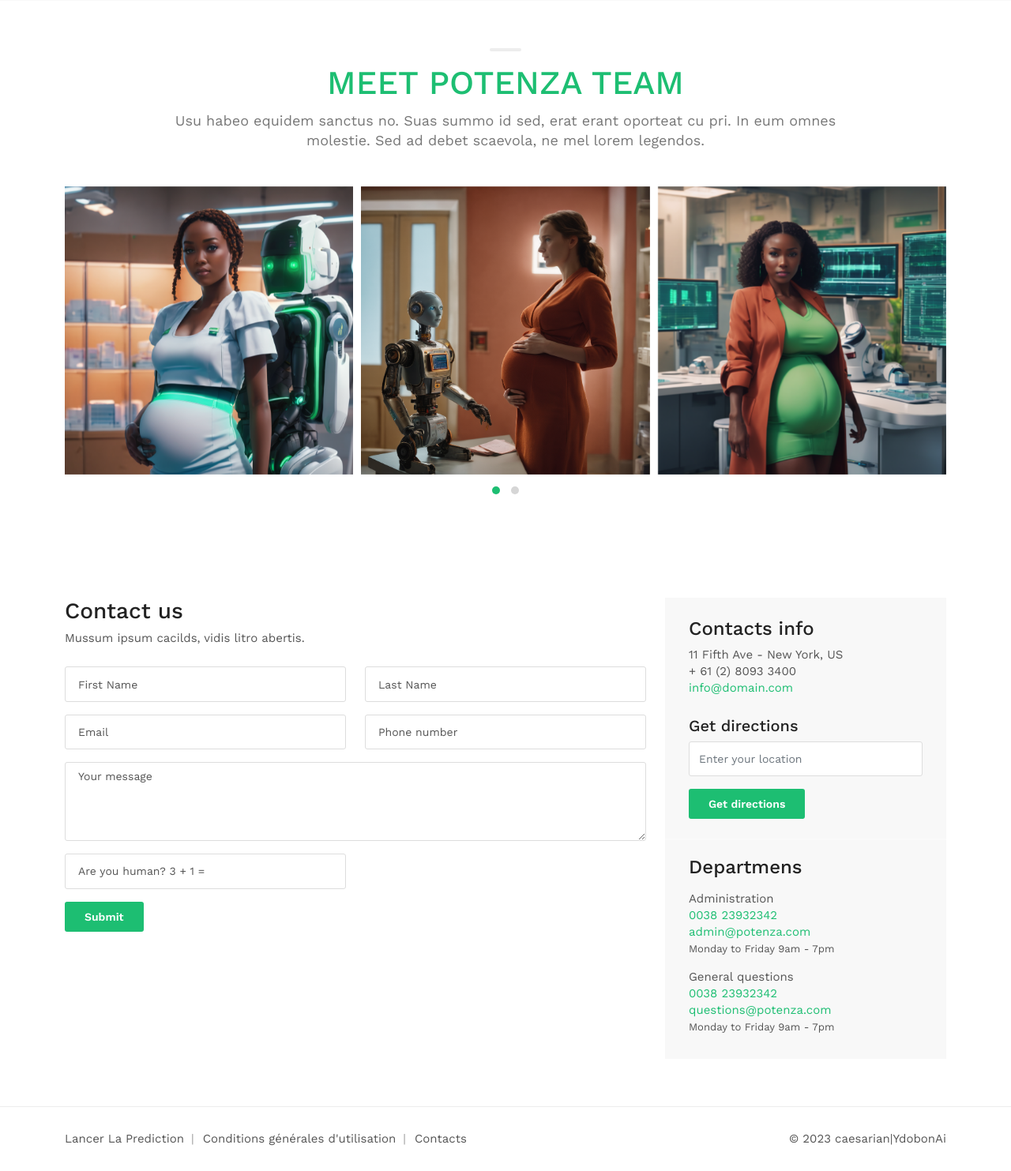
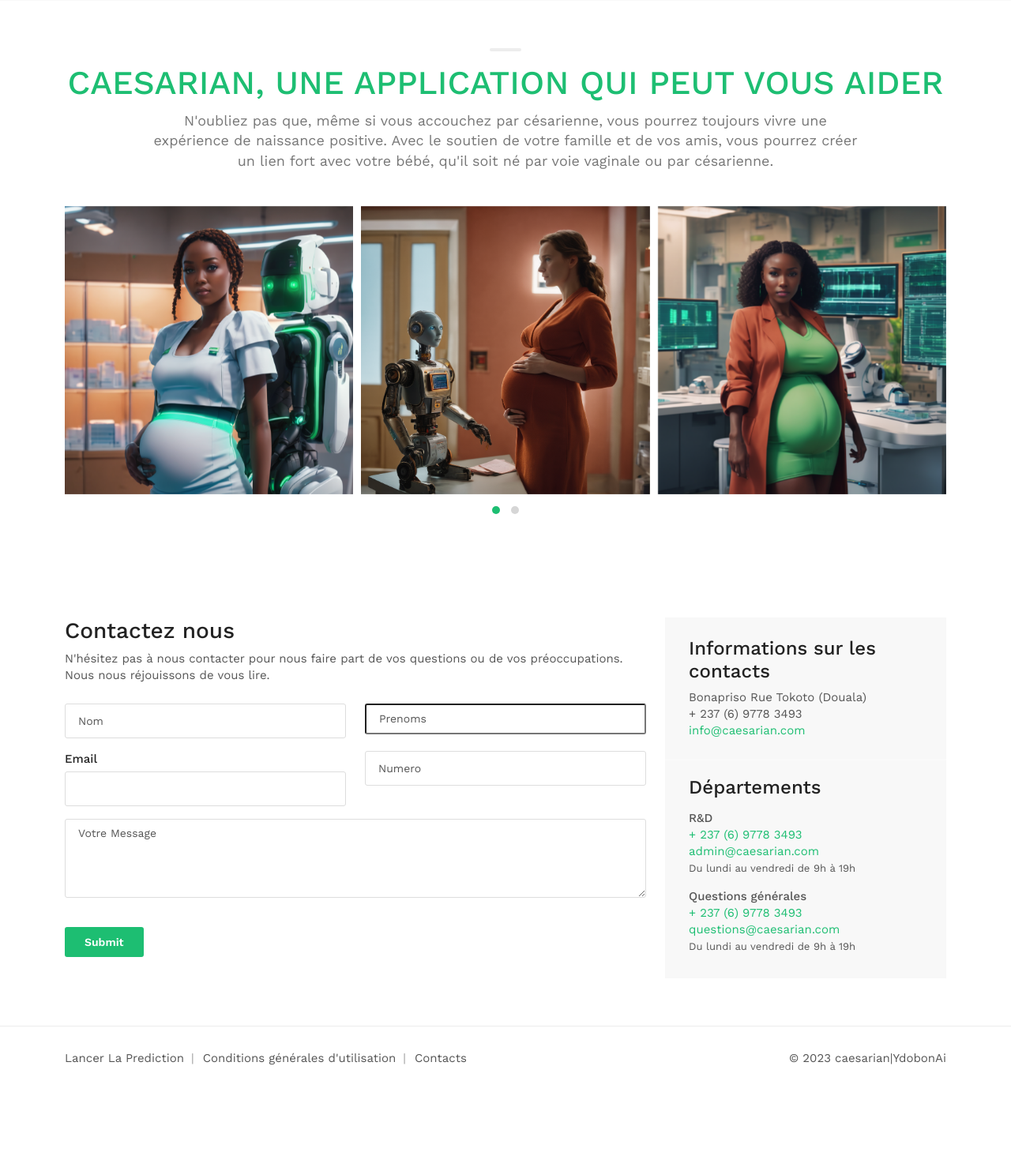
Before and after one commit to aurelienbono/caesarian, a Django app: page / in a window 1280 px wide. Shown: the part 1100-2583 px from the top of the page at 79% size. After the commit the page ends 2449 px from the top, so only its background shows below. Run offline with Django 4.2, Linux system fonts and the light colour scheme; some libraries are stand-ins or nearby versions; grey boxes are pictures that could not be loaded.

Commit message:
finalization of landing, predict and app pages

```diff
--- a/caesarian/templates/pages/landing.html
+++ b/caesarian/templates/pages/landing.html
@@ -24,10 +24,9 @@
                 <div class="col-9 position-relative">
                     <div id="social">
                         <ul>
-                            <li><a href="#0"><i class="icon-facebook"></i></a></li>
-                            <li><a href="#0"><i class="icon-twitter"></i></a></li>
-                            <li><a href="#0"><i class="icon-google"></i></a></li>
-                            <li><a href="#0"><i class="icon-linkedin"></i></a></li>
+                            <li><a href="https://web.facebook.com/profile.php?id=100093571097626"><i class="icon-facebook"></i></a></li>
+                            <li><a href="https://twitter.com/YdobonAi"><i class="icon-twitter"></i></a></li>
+                            <li><a href="https://www.linkedin.com/company/ydobonai/"><i class="icon-linkedin"></i></a></li>
                         </ul>
                     </div>
                     <!-- /social -->
@@ -35,12 +34,12 @@
 					<!-- /menu button -->
                     <nav>
 						<ul class="cd-primary-nav">
-							<li><a href="index.html" class="animated_link">Version 1</a></li>
-							<li><a href="index-2.html" class="animated_link">Version 2</a></li>
-							<li><a href="index-3.html" class="animated_link">Version 3</a></li>
-							<li><a href="about.html" class="animated_link">About Us</a></li>
-							<li><a href="contacts.html" class="animated_link">Contact Us</a></li>
-							<li><a href="https://1.envato.market/A6oJN" class="animated_link" target="_parent">Purchase Template</a></li>
+							<li><a href="#" class="animated_link">Version 1</a></li>
+							<li><a href="#" class="animated_link">Version 2</a></li>
+							<li><a href="#" class="animated_link">Version 3</a></li>
+							<li><a href="#" class="animated_link">About Us</a></li>
+							<li><a href="#" class="animated_link">Contact Us</a></li>
+
 						</ul>
 					</nav>
 					<!-- /menu -->
@@ -87,9 +86,9 @@
 
 		  <div class="container margin_60">
 			<div class="main_title">
-				<h2><em></em>Meet Potenza Team</h2>
+				<h2><em></em>Caesarian, une application qui peut vous aider</h2>
 				<p>
-					Usu habeo equidem sanctus no. Suas summo id sed, erat erant oporteat cu pri. In eum omnes molestie. Sed ad debet scaevola, ne mel lorem legendos.
+					N'oubliez pas que, même si vous accouchez par césarienne, vous pourrez toujours vivre une expérience de naissance positive. Avec le soutien de votre famille et de vos amis, vous pourrez créer un lien fort avec votre bébé, qu'il soit né par voie vaginale ou par césarienne.
 				</p>
 			</div>
 
@@ -115,7 +114,7 @@
 										<li><a href="#0"><i class="icon-linkedin"></i></a>
 										</li>
 									</ul>
-									<a href="#0" class="btn_1 white">View porfile</a>
+									<a href="#0" class="btn_1 white">Nous Contacter</a>
 								</div>
 							</div>
 						</div>
@@ -141,7 +140,7 @@
 										<li><a href="#0"><i class="icon-linkedin"></i></a>
 										</li>
 									</ul>
-									<a href="#0" class="btn_1 white">View porfile</a>
+									<a href="#0" class="btn_1 white">Nous Contacter</a>
 								</div>
 							</div>
 						</div>
@@ -167,7 +166,7 @@
 										<li><a href="#0"><i class="icon-linkedin"></i></a>
 										</li>
 									</ul>
-									<a href="#0" class="btn_1 white">View porfile</a>
+									<a href="#0" class="btn_1 white">Nous Contacter</a>
 								</div>
 							</div>
 						</div>
@@ -193,7 +192,7 @@
 										<li><a href="#0"><i class="icon-linkedin"></i></a>
 										</li>
 									</ul>
-									<a href="#0" class="btn_1 white">View porfile</a>
+									<a href="#0" class="btn_1 white">Nous Contacter</a>
 								</div>
 							</div>
 						</div>
@@ -213,24 +212,24 @@
 		<div class="container margin_60_35">
 			<div class="row">
 				<div class="col-lg-8">
-					<h3>Contact us</h3>
+					<h3>Contactez nous</h3>
 					<p>
-						Mussum ipsum cacilds, vidis litro abertis.
+						N'hésitez pas à nous contacter pour nous faire part de vos questions ou de vos préoccupations. Nous nous réjouissons de vous lire.
 					</p>
 					<div>
 						<div id="message-contact"></div>
-						<form method="post" action="http://www.ansonika.com/potenza/assets/contact.php" id="contactform">
+						<form method="post" action="" id="contactform">
 							<div class="row">
 								<div class="col-md-6 col-sm-6">
 									<div class="form-group">
-										<label for="name_contact">First Name</label>
-										<input type="text" class="form-control" id="name_contact" name="name_contact">
+										<label for="name_contact">Nom </label>
+										<input type="text" required class="form-control" id="name_contact" name="name_contact">
 									</div>
 								</div>
 								<div class="col-md-6 col-sm-6">
 									<div class="form-group">
-										<label for="lastname_contact">Last Name</label>
-										<input type="text" class="form-control" id="lastname_contact" name="lastname_contact">
+										<label for="lastname_contact">Prenoms</label>
+										<input type="text"  requiredclass="form-control" id="lastname_contact" name="lastname_contact">
 									</div>
 								</div>
 							</div>
@@ -238,30 +237,27 @@
 								<div class="col-md-6 col-sm-6">
 									<div class="form-group">
 										<label for="email_contact">Email</label>
-										<input type="email" id="email_contact" name="email_contact" class="form-control">
+										<input type="email"  requiredid="email_contact" name="email_contact" class="form-control">
 									</div>
 								</div>
 								<div class="col-md-6 col-sm-6">
 									<div class="form-group">
-										<label for="phone_contact">Phone number</label>
-										<input type="text" id="phone_contact" name="phone_contact" class="form-control">
+										<label for="phone_contact">Numero </label>
+										<input type="text"  required id="phone_contact" name="phone_contact" class="form-control">
 									</div>
 								</div>
 							</div>
 							<div class="row">
 								<div class="col-md-12">
 									<div class="form-group">
-										<label for="message_contact">Your message</label>
+										<label for="message_contact">Votre Message</label>
 										<textarea rows="5" id="message_contact" name="message_contact" class="form-control" style="height:100px;"></textarea>
 									</div>
 								</div>
 							</div>
 							<div class="row">
 								<div class="col-md-6">
-									<div class="form-group">
-										<label for="verify_contact">Are you human? 3 + 1 =</label>
-										<input type="text" id="verify_contact" class=" form-control">
-									</div>
+									<br>
 									<p><input type="submit" value="Submit" class="btn_1 add_bottom_15" id="submit-contact"></p>
 								</div>
 							</div>
@@ -271,38 +267,30 @@
 				<!-- End col lg 9 -->
 				<aside class="col-lg-4">
 					<div class="box_style_2">
-						<h4>Contacts info</h4>
+						<h4>Informations sur les contacts</h4>
 						<p>
-							11 Fifth Ave - New York, US
-							<br> + 61 (2) 8093 3400
+							Bonapriso Rue Tokoto (Douala)
+							<br> + 237  (6) 9778 3493
 							<br>
-							<a href="#">info@domain.com</a>
+							<a href="#">info@caesarian.com</a>
 						</p>
-						<h5>Get directions</h5>
-						<form action="http://maps.google.com/maps" method="get" target="_blank">
-							<div class="form-group">
-								<input type="text" name="saddr" placeholder="Enter your location" class="form-control" style="background:none;">
-								<input type="hidden" name="daddr" value="New York, NY 11430">
-								<!-- Write here your end point -->
-							</div>
-							<input type="submit" value="Get directions" class="btn_1 add_bottom_15">
-						</form>
+
 						<hr class="styled">
-						<h4>Departmens</h4>
+						<h4>Départements</h4>
 						<ul class="contacts_info">
-							<li>Administration
+							<li> <strong>R&D</strong>
 								<br>
-								<a href="tel://003823932342">0038 23932342</a>
-								<br><a href="tel://003823932342">admin@potenza.com</a>
+								<a href="tel://+237697783493"> + 237  (6) 9778 3493</a>
+								<br><a href="tel://+237697783493">admin@caesarian.com</a>
 								<br>
-								<small>Monday to Friday 9am - 7pm</small>
+								<small>Du lundi au vendredi de 9h à 19h</small>
 							</li>
-							<li>General questions
+							<li> <strong>Questions générales</strong>
 								<br>
-								<a href="tel://003823932342">0038 23932342</a>
-								<br><a href="tel://003823932342">questions@potenza.com</a>
+								<a href="tel://+237697783493">+ 237  (6) 9778 3493</a>
+								<br><a href="tel://+237697783493">questions@caesarian.com</a>
 								<br>
-								<small>Monday to Friday 9am - 7pm</small>
+								<small>Du lundi au vendredi de 9h à 19h</small>
 							</li>
 						</ul>
 					</div>
@@ -318,7 +306,7 @@
 		<div class="container">
 			<p>© 2023 caesarian|YdobonAi </p>
 			<ul>
-				<li><a href="https://1.envato.market/A6oJN" target="_parent" class="animated_link">Lancer La Prediction</a></li>
+				<li><a href="{% url 'apps' %}" target="_parent" class="animated_link">Lancer La Prediction</a></li>
 				<li><a href="#0" class="animated_link">Conditions générales d'utilisation</a></li>
 				<li><a href="#0" class="animated_link">Contacts</a></li>
 			</ul>
--- a/caesarian/views.py
+++ b/caesarian/views.py
@@ -25,6 +25,12 @@
 
 
 
+
+def sendmail(request):
+	pass
+	## les mails qui dois etre envoyé pour le feedback au niveau du forms dans la landing page
+
+
 # PREPROCESS PREDICTION DATA
 def makeprediction(X_test):
 
@@ -33,11 +39,12 @@
     # Make predictions on new data
 
     y_pred = model.predict([X_test])
+    y_pred_prob = model.predict_proba([X_test]).tolist()
 
     if y_pred[0] == 0:
-    	return ['Non',0]
+    	return ['Non',0, y_pred_prob[0][0],y_pred_prob[0][1]  ]
     else :
-    	return ['Oui',1]
+    	return ['Oui',1,y_pred_prob[0][1] , y_pred_prob[0][0] ]
 
 
 
@@ -78,19 +85,28 @@
 		pregnant_woman_transform.append(y_pred[1])
 
 		woman = models.PregnantWomanData(
-										Age  			   = pregnant_woman_transform[1],
-										Delivery_Number    = pregnant_woman_transform[2],
-										Delivery_Time 	   = pregnant_woman_transform[3],
-										Blood_Of_Pressure  = pregnant_woman_transform[4],
-										Heart_Problem	   = pregnant_woman_transform[5],
-										Caesarian_Predict  = pregnant_woman_transform[6],
+										Age  			    = pregnant_woman_transform[1],
+										Delivery_Number     = pregnant_woman_transform[2],
+										Delivery_Time 	    = pregnant_woman_transform[3],
+										Blood_Of_Pressure   = pregnant_woman_transform[4],
+										Heart_Problem	    = pregnant_woman_transform[5],
+										Caesarian_Predict   = pregnant_woman_transform[6],
+										Caesarian_Label_Yes = round(y_pred[2] *100 , 2),
+										Caesarian_Label_NO  = round(y_pred[3] *100 , 2)
 
 										)
 		woman.save()
 
 
-		y_pred = y_pred[0]
 
 
+		print(y_pred)
 
-	return render(request, 'pages/prediction.html' , {'y_pred':y_pred})
+		content = {
+			'name':  request.POST.get('name'),
+			'decision' : y_pred[0] ,
+			'true_proba' : round(y_pred[2] *100 , 2),
+			}
+
+
+	return render(request, 'pages/prediction.html' , content)
```
Also changed, not shown: caesarian/models.py (+13 -0 lines), caesarian/templates/pages/apps.html (+12 -15 lines), caesarian/templates/pages/prediction.html (+71 -21 lines), taf.md (added, +8 -0 lines), caesarian/migrations/0001_initial.py, db.sqlite3, 2 other files.
